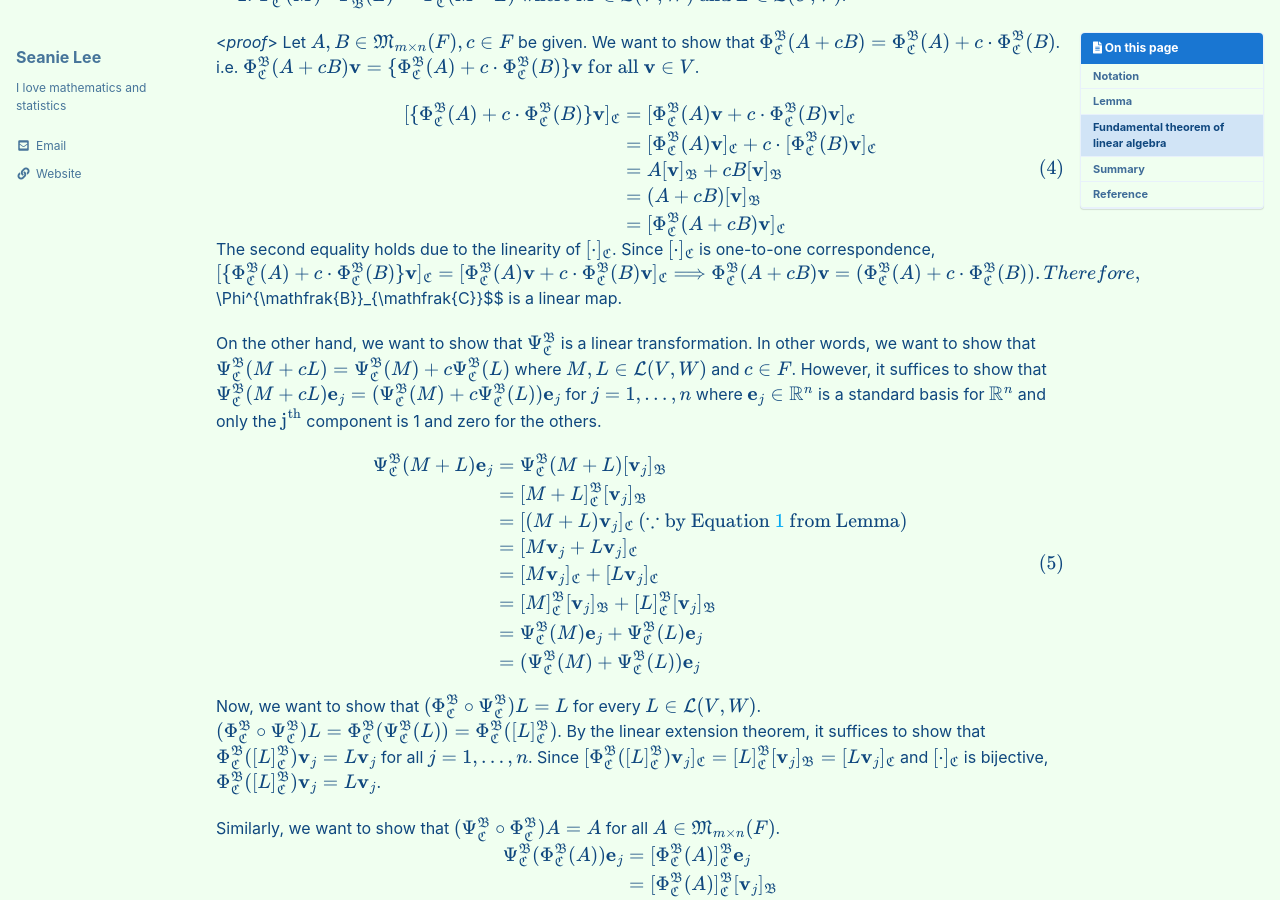
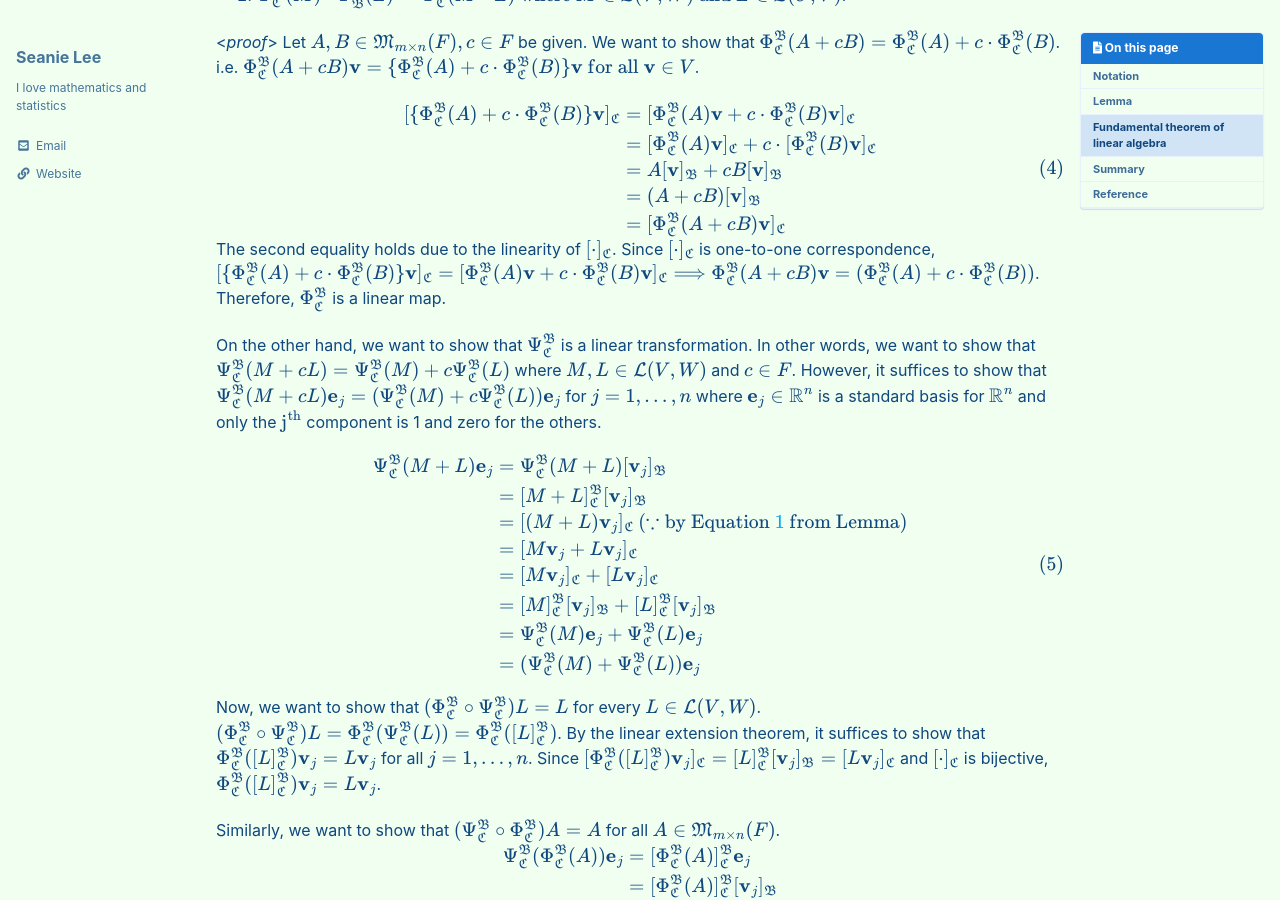
Before and after one commit to seanie12/blog, a Jekyll site: the page built from _posts/2020-12-30-fudamental-theorem-of-linear-algebra.md, in a window 1280 px wide and 900 px high, scrolled down 1263 px. Built offline with Jekyll 4.4.1, drawn with Linux system fonts in a browser that asks for light colours; cached includes are drawn as plain includes; formulas are drawn with MathJax 3.

```diff
--- a/_posts/2020-12-30-fudamental-theorem-of-linear-algebra.md
+++ b/_posts/2020-12-30-fudamental-theorem-of-linear-algebra.md
@@ -75,7 +75,7 @@ $$\begin{align}
 &= [\Phi^{\mathfrak{B}}_{\mathfrak{C}}(A + cB)\mathbf{v}]_{\mathfrak{C}}
 \end{split}
 \end{align}$$
-The second equality holds due to the linearity of $$[\cdot]_{\mathfrak{C}}$$. Since $$[\cdot]_{\mathfrak{C}}$$ is one-to-one correspondence, $$ [\{\Phi^{\mathfrak{B}}_{\mathfrak{C}}(A) + c\cdot\Phi^{\mathfrak{B}}_{\mathfrak{C}} (B)\} \mathbf{v} ]_{\mathfrak{C}} = [\Phi^{\mathfrak{B}}_{\mathfrak{C}}(A)\mathbf{v} + c \cdot \Phi^{\mathfrak{B}}_{\mathfrak{C}}(B)\mathbf{v}]_{\mathfrak{C}} \Longrightarrow \Phi^{\mathfrak{B}}_{\mathfrak{C}}(A + cB) \mathbf{v} = (\Phi^{\mathfrak{B}}_{\mathfrak{C}}(A) + c \cdot \Phi^{\mathfrak{B}}_{\mathfrak{C}}(B) ). Therefore, $$\Phi^{\mathfrak{B}}_{\mathfrak{C}}$$ is a linear map.
+The second equality holds due to the linearity of $$[\cdot]_{\mathfrak{C}}$$. Since $$[\cdot]_{\mathfrak{C}}$$ is one-to-one correspondence, $$ [\{\Phi^{\mathfrak{B}}_{\mathfrak{C}}(A) + c\cdot\Phi^{\mathfrak{B}}_{\mathfrak{C}} (B)\} \mathbf{v} ]_{\mathfrak{C}} = [\Phi^{\mathfrak{B}}_{\mathfrak{C}}(A)\mathbf{v} + c \cdot \Phi^{\mathfrak{B}}_{\mathfrak{C}}(B)\mathbf{v}]_{\mathfrak{C}} \Longrightarrow \Phi^{\mathfrak{B}}_{\mathfrak{C}}(A + cB) \mathbf{v} = (\Phi^{\mathfrak{B}}_{\mathfrak{C}}(A) + c \cdot \Phi^{\mathfrak{B}}_{\mathfrak{C}}(B) )$$. Therefore, $$\Phi^{\mathfrak{B}}_{\mathfrak{C}}$$ is a linear map.
 
 On the other hand, we want to show that $$\Psi^{\mathfrak{B}}_{\mathfrak{C}}$$ is a linear transformation. In other words, we want to show that $$\Psi^{\mathfrak{B}}_{\mathfrak{C}}(M + cL) = \Psi^{\mathfrak{B}}_{\mathfrak{C}}(M) + c \Psi^{\mathfrak{B}}_{\mathfrak{C}}(L)$$ where $$M, L \in \mathcal{L}(V,W)$$ and $$c \in F$$. However, it suffices to show that $$\Psi^{\mathfrak{B}}_{\mathfrak{C}}(M + cL) \mathbf{e}_j= (\Psi^{\mathfrak{B}}_{\mathfrak{C}}(M) + c \Psi^{\mathfrak{B}}_{\mathfrak{C}}(L))\mathbf{e}_j$$ for $$j=1, \ldots,n$$ where $$\mathbf{e}_j \in \mathbb{R}^n$$ is a standard basis for $$\mathbb{R}^n$$ and only the $$\text{j}^{\text{th}}$$ component is 1 and zero for the others.
 
```
